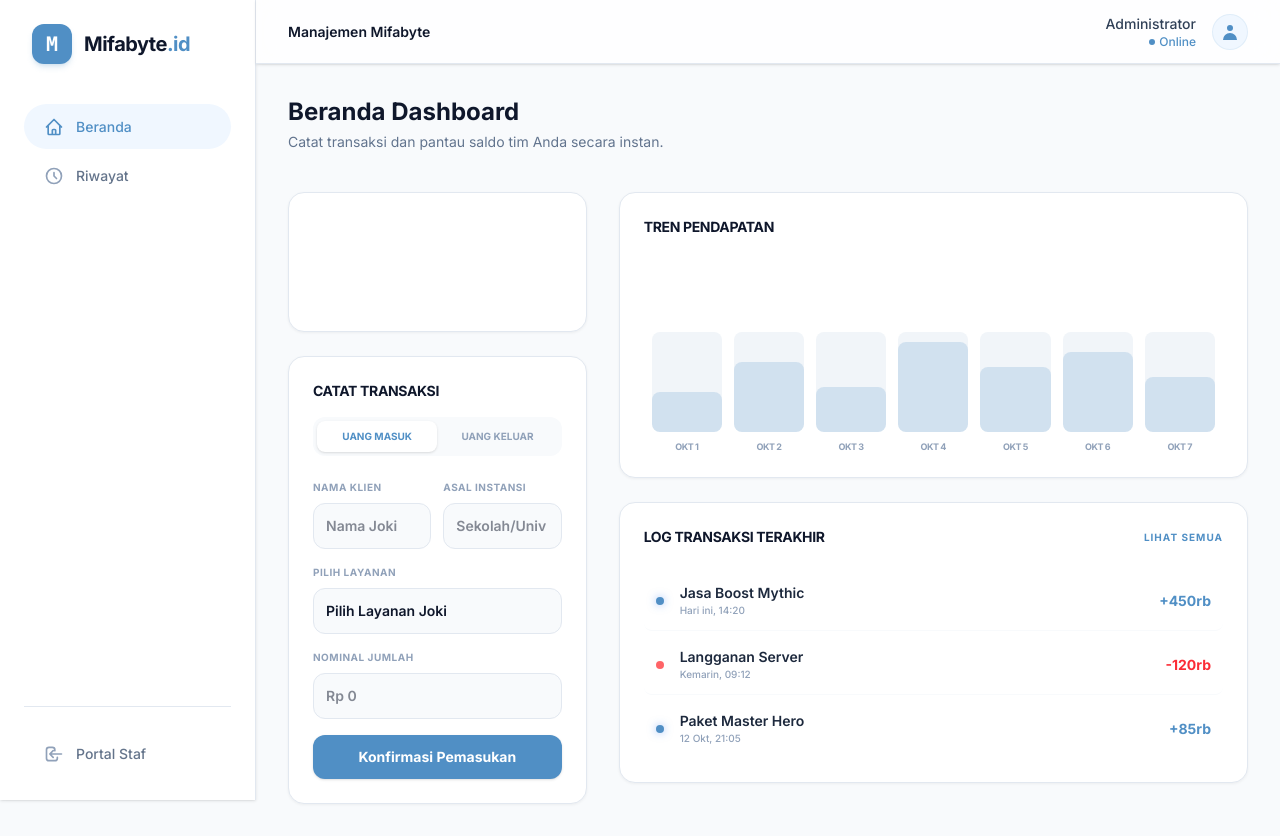
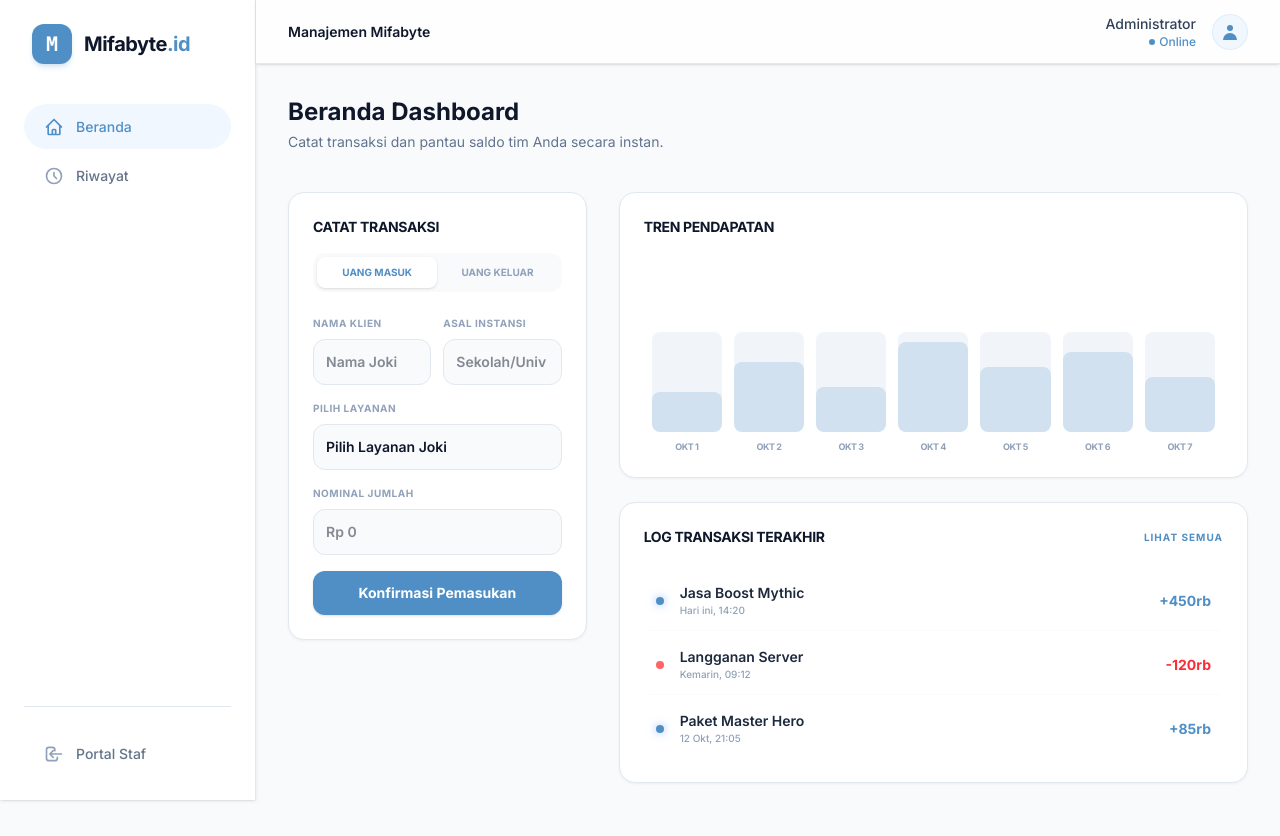
Before and after one commit to MakdumIbrohim/mifabye-finance, a Next.js app: page /dashboard in a window 1280 px wide. After the commit the page ends 815 px from the top, so only its background shows below. Built offline with nearby package versions, Linux system fonts and the light colour scheme.

Commit message:
feat: remove total saldo summary card from dashboard page

```diff
--- a/app/(dashboard)/dashboard/page.tsx
+++ b/app/(dashboard)/dashboard/page.tsx
@@ -31,15 +31,8 @@ export default function DashboardPage() {
       </section>
 
       <div className="grid grid-cols-1 lg:grid-cols-3 gap-8">
-        {/* Saldo & Form */}
+        {/* Form Input */}
         <div className="lg:col-span-1 space-y-6">
-          <div className="subtle-card p-6 bg-primary font-semibold text-white shadow-lg shadow-primary/20">
-            <p className="text-[10px] text-white/70 uppercase tracking-widest mb-1">Total Saldo</p>
-            <h2 className="text-3xl font-bold">Rp 4.250.000</h2>
-            <div className="mt-4 flex items-center gap-2">
-              <span className="text-[10px] px-2 py-0.5 rounded bg-white/20">+15% bulan ini</span>
-            </div>
-          </div>
 
           <div className="subtle-card p-6">
             <h3 className="text-sm font-bold text-slate-900 mb-4 uppercase tracking-tight">Catat Transaksi</h3>
```
